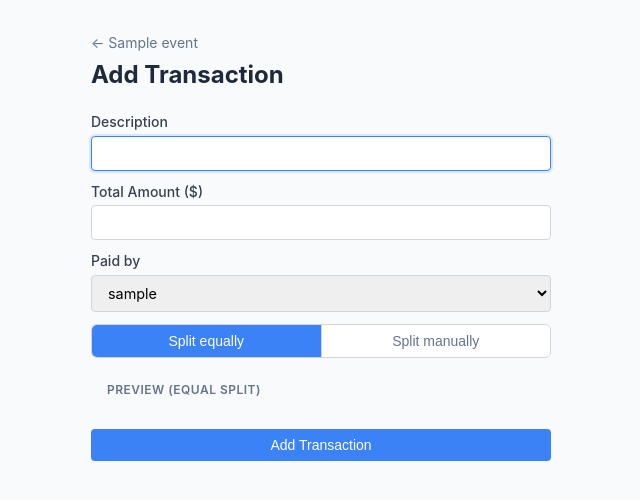
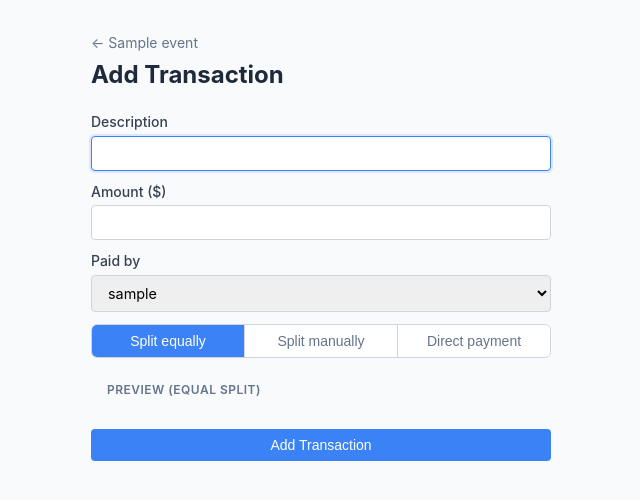
Before and after one commit to albachten/receipts, a Django app: page /events/1/add/ in a window 1280 px wide. Shown: the part 50-550 px from the top of the page, without its empty margins (85-725 px from the left). Run offline with Django 5.2, Linux system fonts and the light colour scheme; a user stored in the database is signed in; tables that the repository leaves empty hold one stand-in row (values such as "Sample post").

Commit message:
Add direct payment option to add/edit transaction
A new "Direct payment" mode lets one member pay another directly,
settling debts without splitting across all members. Selecting it
swaps the Paid By field for a From/To pair and disables selecting
the same user as both sender and recipient.

Internally resolved as a manual split where the full amount falls
on the recipient, keeping the service layer unchanged.

Co-Authored-By: Claude Sonnet 4.6 <noreply@anthropic.com>

```diff
--- a/core/views.py
+++ b/core/views.py
@@ -91,6 +91,46 @@ def event_detail(request, pk):
     })
 
 
+# ─── Transaction helpers ──────────────────────────────────────────────────────
+
+def _resolve_splits(post, split_mode, memberships, amount, errors):
+    """Resolve POST data into splits_data. Returns (splits_data, resolved_mode, errors)."""
+    splits_data = []
+
+    if split_mode == 'direct' and not errors:
+        recipient_id = post.get('recipient', '').strip()
+        if not recipient_id:
+            errors.append('Please select a recipient for the direct payment.')
+        else:
+            try:
+                recipient_id = int(recipient_id)
+                if not any(m.user_id == recipient_id for m in memberships):
+                    errors.append('Recipient is not a member of this event.')
+                else:
+                    splits_data = [{'user': recipient_id, 'amount': amount}]
+                    split_mode = 'manual'
+            except (ValueError, TypeError):
+                errors.append('Invalid recipient.')
+
+    elif split_mode == 'manual' and not errors:
+        total = Decimal('0')
+        for m in memberships:
+            val = post.get(f'split_{m.user_id}', '').strip()
+            try:
+                amt = Decimal(val) if val else Decimal('0')
+                splits_data.append({'user': m.user_id, 'amount': amt})
+                total += amt
+            except InvalidOperation:
+                errors.append(f'Invalid split amount for {m.user.username}.')
+                break
+        if not errors and abs(total - amount) > Decimal('0.01'):
+            errors.append(
+                f'Splits total ({total:.2f}) must equal transaction amount ({amount:.2f}).'
+            )
+
+    return splits_data, split_mode, errors
+
+
 # ─── Add Transaction ──────────────────────────────────────────────────────────
 
 @login_required
@@ -126,22 +166,7 @@ def add_transaction(request, pk):
         if not description:
             errors.append('Description is required.')
 
-        splits_data = []
-        if split_mode == 'manual' and not errors:
-            total = Decimal('0')
-            for m in memberships:
-                val = request.POST.get(f'split_{m.user_id}', '').strip()
-                try:
-                    amt = Decimal(val) if val else Decimal('0')
-                    splits_data.append({'user': m.user_id, 'amount': amt})
-                    total += amt
-                except InvalidOperation:
-                    errors.append(f'Invalid split amount for {m.user.username}.')
-                    break
-            if not errors and abs(total - amount) > Decimal('0.01'):
-                errors.append(
-                    f'Splits total ({total:.2f}) must equal transaction amount ({amount:.2f}).'
-                )
+        splits_data, split_mode, errors = _resolve_splits(request.POST, split_mode, memberships, amount, errors)
 
         if errors:
             return render(request, 'add_transaction.html', {
@@ -210,22 +235,7 @@ def edit_transaction_view(request, pk, tx_id):
         if not description:
             errors.append('Description is required.')
 
-        splits_data = []
-        if split_mode == 'manual' and not errors:
-            total = Decimal('0')
-            for m in memberships:
-                val = request.POST.get(f'split_{m.user_id}', '').strip()
-                try:
-                    amt = Decimal(val) if val else Decimal('0')
-                    splits_data.append({'user': m.user_id, 'amount': amt})
-                    total += amt
-                except InvalidOperation:
-                    errors.append(f'Invalid split amount for {m.user.username}.')
-                    break
-            if not errors and abs(total - amount) > Decimal('0.01'):
-                errors.append(
-                    f'Splits total ({total:.2f}) must equal transaction amount ({amount:.2f}).'
-                )
+        splits_data, split_mode, errors = _resolve_splits(request.POST, split_mode, memberships, amount, errors)
 
         if errors:
             return render(request, 'add_transaction.html', {
--- a/templates/add_transaction.html
+++ b/templates/add_transaction.html
@@ -6,8 +6,8 @@
   .back { color: #64748b; text-decoration: none; font-size: 0.875rem; }
   .back:hover { color: #1e293b; }
   .split-toggle { display: flex; border: 1px solid #d1d5db; border-radius: 6px; overflow: hidden; max-width: 460px; }
-  .split-toggle button { flex: 1; padding: 0.5rem; border: none; background: white; cursor: pointer; font-size: 0.875rem; color: #64748b; transition: all .15s; }
-  .split-toggle button:first-child { border-right: 1px solid #d1d5db; }
+  .split-toggle button { flex: 1; padding: 0.5rem; border: none; background: white; cursor: pointer; font-size: 0.875rem; color: #64748b; transition: all .15s; border-right: 1px solid #d1d5db; }
+  .split-toggle button:last-child { border-right: none; }
   .split-toggle button.active { background: #3b82f6; color: white; }
   .preview { background: #f8fafc; border-radius: 6px; padding: 0.75rem 1rem; max-width: 460px; }
   .preview-label { font-size: 0.75rem; font-weight: 600; color: #64748b; text-transform: uppercase; letter-spacing: .04em; margin: 0 0 0.5rem; }
@@ -17,7 +17,6 @@
   .split-summary { display: flex; justify-content: space-between; font-size: 0.8rem; color: #64748b; margin-top: 0.75rem; padding-top: 0.5rem; border-top: 1px solid #e2e8f0; }
   .ok { color: #16a34a; font-weight: 600; }
   .bad { color: #dc2626; font-weight: 600; }
-  #manual-splits { display: none; }
 </style>
 {% endblock %}
 
@@ -38,16 +37,28 @@
     <input type="text" name="description" value="{{ post.description|default:'' }}" required autofocus>
   </label>
 
-  <label>Total Amount ($)
+  <label>Amount ($)
     <input type="number" name="amount" id="amount" step="0.01" min="0.01"
            value="{{ post.amount|default:'' }}" required>
   </label>
 
-  <label>Paid by
-    <select name="paid_by">
+  <label id="paid-by-label">Paid by
+    <select name="paid_by" id="paid-by">
       {% for m in memberships %}
         <option value="{{ m.user_id }}"
           {% if post.paid_by == m.user_id|stringformat:"s" %}selected{% endif %}>
+          {{ m.user.username }}
+        </option>
+      {% endfor %}
+    </select>
+  </label>
+
+  <label id="recipient-label" style="display:none">To
+    <select name="recipient" id="recipient">
+      <option value="">— Select recipient —</option>
+      {% for m in memberships %}
+        <option value="{{ m.user_id }}"
+          {% if post.recipient == m.user_id|stringformat:"s" %}selected{% endif %}>
           {{ m.user.username }}
         </option>
       {% endfor %}
@@ -60,6 +71,7 @@
     <div class="split-toggle">
       <button type="button" id="btn-equal" onclick="setSplitMode('equal')">Split equally</button>
       <button type="button" id="btn-manual" onclick="setSplitMode('manual')">Split manually</button>
+      <button type="button" id="btn-direct" onclick="setSplitMode('direct')">Direct payment</button>
     </div>
   </div>
 
@@ -68,7 +80,7 @@
     <div id="preview-rows"></div>
   </div>
 
-  <div id="manual-splits" class="preview">
+  <div id="manual-splits" class="preview" style="display:none">
     <p class="preview-label">Enter each member's share</p>
     {% for m in memberships %}
     <div class="split-row">
@@ -98,8 +110,11 @@
     document.getElementById('split-mode-input').value = mode;
     document.getElementById('btn-equal').classList.toggle('active', mode === 'equal');
     document.getElementById('btn-manual').classList.toggle('active', mode === 'manual');
+    document.getElementById('btn-direct').classList.toggle('active', mode === 'direct');
     document.getElementById('equal-preview').style.display = mode === 'equal' ? 'block' : 'none';
     document.getElementById('manual-splits').style.display = mode === 'manual' ? 'block' : 'none';
+    document.getElementById('paid-by-label').style.display = mode === 'direct' ? 'none' : 'flex';
+    document.getElementById('recipient-label').style.display = mode === 'direct' ? 'flex' : 'none';
     if (mode === 'equal') updateEqualPreview();
   }
 
@@ -141,8 +156,29 @@
     updateSplitSummary();
   });
 
+  // Also sync recipient/paid_by dropdowns for direct payment:
+  // prevent selecting the same person as sender and recipient
+  document.getElementById('paid-by').addEventListener('change', filterRecipient);
+  document.getElementById('recipient').addEventListener('change', filterPaidBy);
+
+  function filterRecipient() {
+    const paidById = document.getElementById('paid-by').value;
+    [...document.getElementById('recipient').options].forEach(opt => {
+      opt.disabled = opt.value === paidById;
+    });
+  }
+
+  function filterPaidBy() {
+    const recipientId = document.getElementById('recipient').value;
+    [...document.getElementById('paid-by').options].forEach(opt => {
+      opt.disabled = opt.value === recipientId;
+    });
+  }
+
   // Init
   const initialMode = document.getElementById('split-mode-input').value || 'equal';
   setSplitMode(initialMode);
+  filterRecipient();
+  filterPaidBy();
 </script>
 {% endblock %}
```
